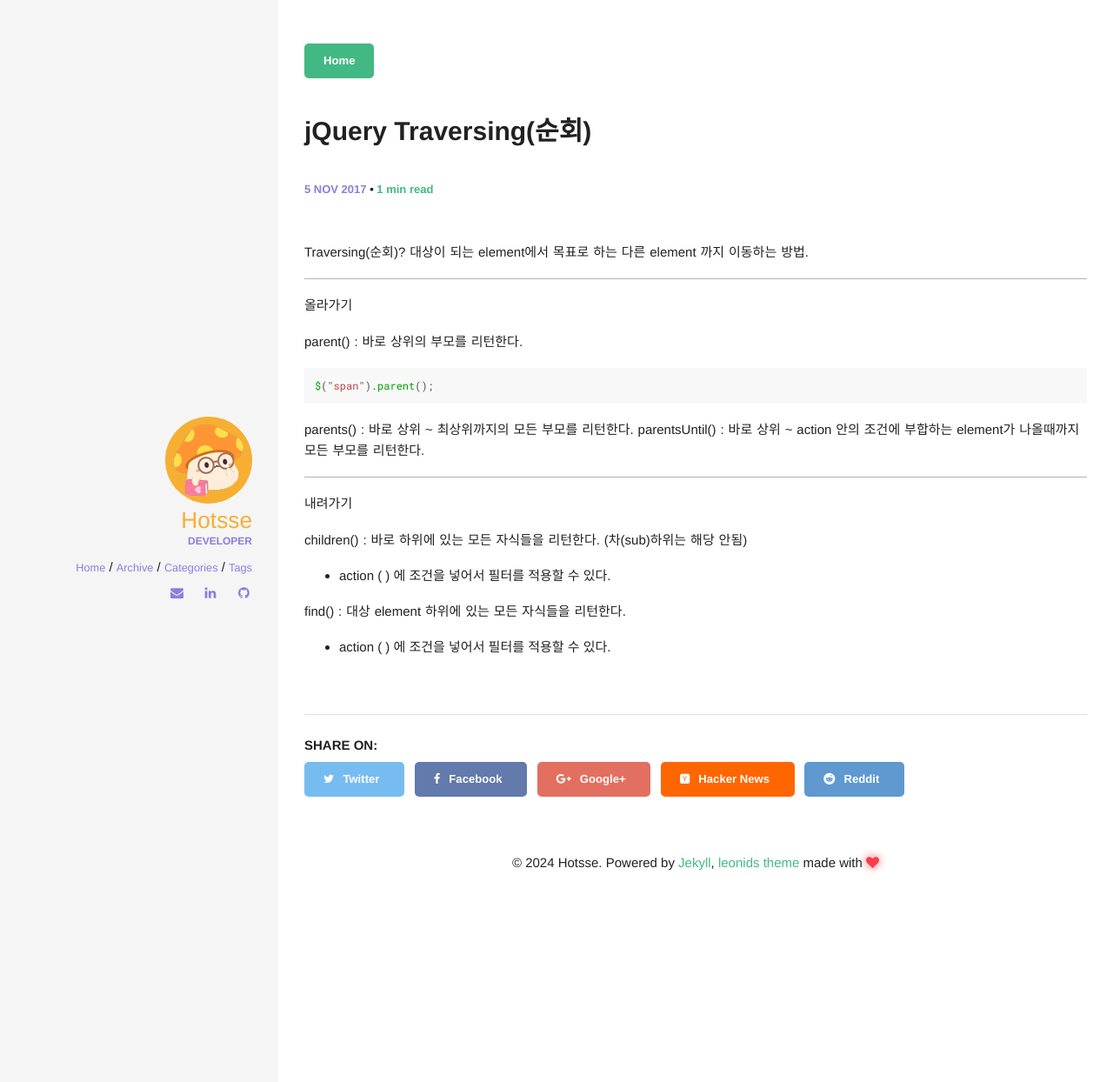
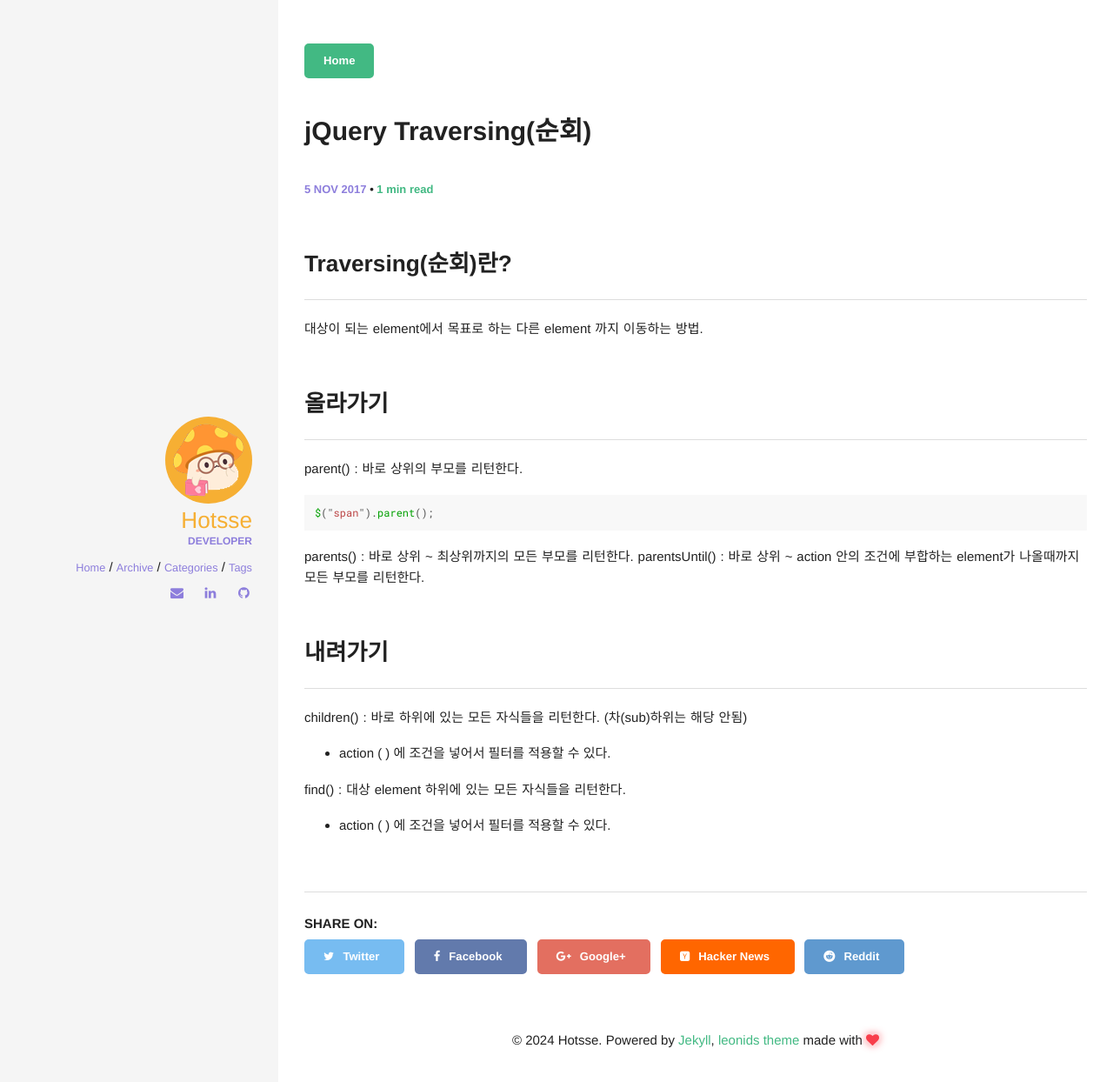
Before and after one commit to Hotsse/hotsse.github.io, a Jekyll site: the page built from _posts/2017-11-05-jQuery Traversing(순회).md, in a window 1280 px wide. Shown: the top 1244 px of the page at 87% size. Built offline with Jekyll 4.4.1, drawn with Linux system fonts in a browser that asks for light colours; comment, search, counter and statistics services are not loaded.

Commit message:
Update 2017-11-05-jQuery Traversing(순회).md

````diff
--- a/_posts/2017-11-05-jQuery Traversing(순회).md
+++ b/_posts/2017-11-05-jQuery Traversing(순회).md
@@ -5,13 +5,12 @@ categories: [jQuery]
 comments: true
 ---
 
-Traversing(순회)? 대상이 되는 element에서 목표로 하는 다른 element 까지 이동하는 방법.
+## Traversing(순회)란?
 
------------
+대상이 되는 element에서 목표로 하는 다른 element 까지 이동하는 방법.
 
 
-
-올라가기
+## 올라가기
 
 parent() : 바로 상위의 부모를 리턴한다.
 ```javascript
@@ -21,9 +20,8 @@ $("span").parent();
 parents() : 바로 상위 ~ 최상위까지의 모든 부모를 리턴한다.
 parentsUntil() : 바로 상위 ~ action 안의 조건에 부합하는 element가 나올때까지 모든 부모를 리턴한다.
 
-------------------
 
-내려가기
+## 내려가기
 
 children() : 바로 하위에 있는 모든 자식들을 리턴한다. (차(sub)하위는 해당 안됨)
 - action (  ) 에 조건을 넣어서 필터를 적용할 수 있다.
````
